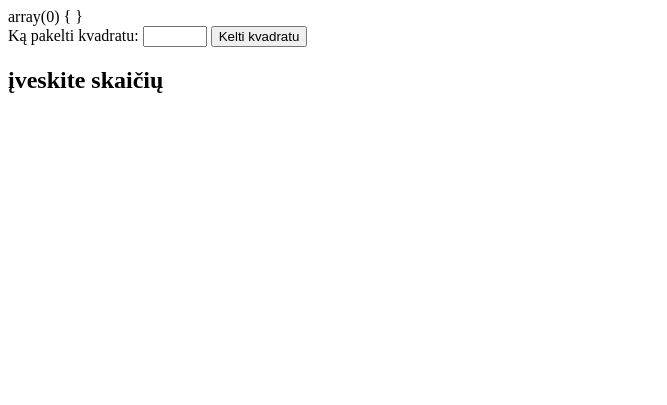
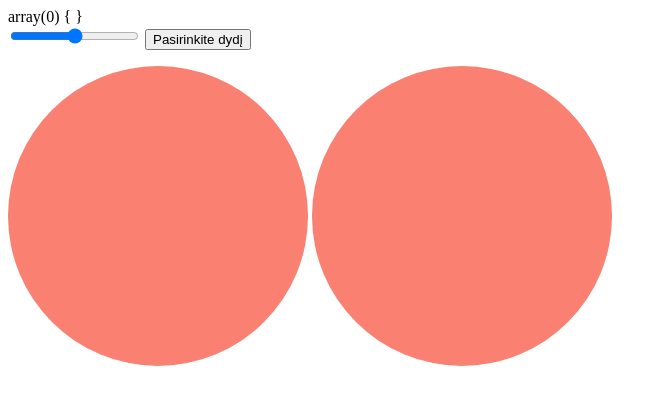
Before and after one commit to JusteKamaityte/Laravel_app, a PHP site: page / in a window 1280 px wide. Shown: the top 405 px of the page, without its empty margins (0-667 px from the left). Run offline with PHP 8.4, Linux system fonts and the light colour scheme.

Commit message:
slider submit and get image size

```diff
--- a/index.php
+++ b/index.php
@@ -1,24 +1,16 @@
 <?php
-/**
- *funkcija skaičiuojanti kvadratini laipsnį
- * @param $x
- * @return float|int
- */
-function square(float $x): float
-{
+$default_size = 300;
+$object_size = $default_size;
+//
+//function size(float $x): float{
+//
+//}
+//
+//$atsakymas = ''
 
-    return $x ** 2;
-}
+if (isset($_POST['object'])) {
+    $object_size = $default_size * (($_POST['object'] / 100) * 2);
 
-$h2 = 'please enter a number';
-
-if (isset($_POST['number'])) {
-    $skaicius = $_POST['number'];
-
-    $square_function = square($skaicius);
-
-} else {
-    $square_function = 'įveskite skaičių';
 }
 
 
@@ -29,15 +21,28 @@ var_dump($_POST);
 <head>
     <title>&</title>
     <style>
+        .object_1, .object_2{
+            display: inline-block;
+            border-radius: 50%;
+            background: salmon;
+        }
+
 
     </style>
 </head>
 <body>
 <form method="POST">
-    <label for="num">Ką pakelti kvadratu: </label>
-    <input id="num" name="number" type="number" min="1"  max="200" required/>
-    <button name="action" value="square" >Kelti kvadratu</button>
+    <label>
+        <input name="object"  type="range" min="1" max="100">
+    </label>
+    <button name="action" >Pasirinkite dydį</button>
 </form>
-    <h2> <?php print $square_function ?></h2>
+
+<div class="object" >
+    <div class="object_2"  style="height:<?php print $object_size; ?>;px; width:<?php print $object_size; ?>;px;"> </div>
+    <div class="object_1"  style="height:<?php print $object_size; ?>;px; width:<?php print $object_size; ?>;px;"> </div>
+
+</div>
+
 </body>
 </html>
```
Also changed, not shown: css/plant.png (added).
